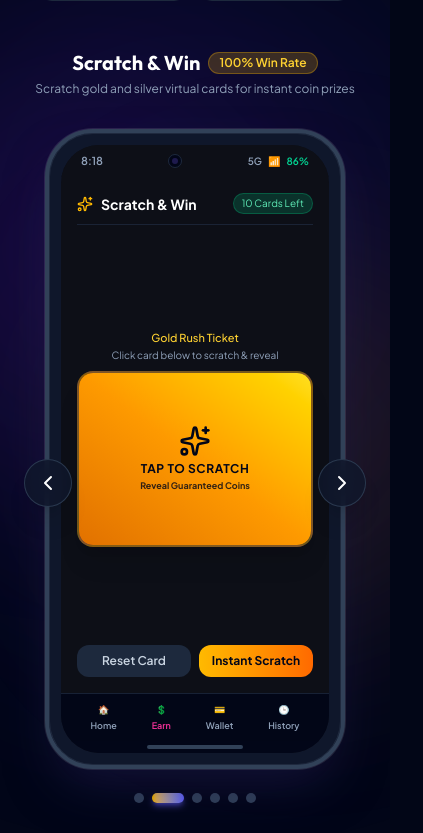
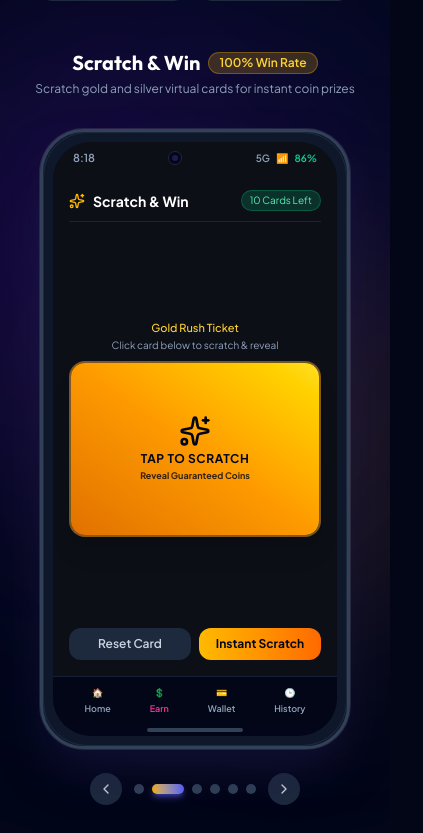
Before and after one commit to ranjangamer78/offiaclTaskEarn, a React (Vite) app: page / in a window 390 px wide. Shown: the part 1800-2633 px from the top of the page, 423 px wide, since content can reach past the window. Built offline with nearby package versions, Linux system fonts and the light colour scheme.

Commit message:
fix: improve robustness and UI stability
- Add storage access checks to avoid runtime errors in iframes/private browsing
- Improve GitHub Pages routing and error boundary handling
- Optimize slider layout responsiveness and browser compatibility settings

```diff
--- a/index.html
+++ b/index.html
@@ -11,36 +11,33 @@
     <meta name="theme-color" content="#020617" />
     <meta name="twitter:card" content="summary_large_image" />
     <style>
-      /* Ensure no white screen flash while loading */
+      /* Ensure clean dark background on all devices */
       html, body {
-        background-color: #020617 !important;
+        background-color: #020617;
         color: #f8fafc;
         margin: 0;
         padding: 0;
         min-height: 100vh;
-      }
-      @keyframes spin {
-        to { transform: rotate(360deg); }
+        overflow-x: hidden;
       }
     </style>
     <script>
-      // Automatically redirect to trailing slash on GitHub Pages so relative assets load properly
-      if (location.pathname.slice(-1) !== '/' && !location.pathname.split('/').pop().includes('.')) {
-        location.replace(location.pathname + '/' + location.search + location.hash);
-      }
+      // Safe trailing-slash normalization for GitHub Pages custom directories
+      (function() {
+        try {
+          var p = location.pathname;
+          if (p.length > 1 && !p.endsWith('/') && p.indexOf('.') === -1) {
+            location.replace(p + '/' + location.search + location.hash);
+          }
+        } catch (e) {}
+      })();
     </script>
     <link rel="preconnect" href="https://fonts.googleapis.com" />
     <link rel="preconnect" href="https://fonts.gstatic.com" crossorigin />
     <link href="https://fonts.googleapis.com/css2?family=Outfit:wght@400;500;600;700;800;900&family=Plus+Jakarta+Sans:wght@400;500;600;700&display=swap" rel="stylesheet" />
   </head>
   <body class="bg-slate-950 text-slate-100 font-['Plus_Jakarta_Sans',sans-serif] antialiased selection:bg-indigo-500 selection:text-white">
-    <div id="root">
-      <!-- Clean, minimal loader while React initializes -->
-      <div style="min-height: 100vh; display: flex; flex-direction: column; align-items: center; justify-content: center; background-color: #020617; color: #f8fafc; font-family: sans-serif; text-align: center; padding: 20px;">
-        <div style="width: 44px; height: 44px; border: 3.5px solid #1e293b; border-top-color: #f59e0b; border-radius: 50%; animation: spin 0.8s linear infinite;"></div>
-        <p style="margin-top: 14px; font-weight: 800; font-size: 16px; color: #f8fafc; letter-spacing: 0.04em;">TaskEarn</p>
-      </div>
-    </div>
+    <div id="root"></div>
     <script type="module" src="/src/main.tsx"></script>
   </body>
 </html>
--- a/src/App.tsx
+++ b/src/App.tsx
@@ -14,9 +14,10 @@ import { Download, Sparkles, CheckCircle2, ShieldCheck } from 'lucide-react';
 
 export default function App() {
   const [downloadConfig, setDownloadConfig] = useState<DownloadConfig>(() => {
-    const saved = localStorage.getItem('taskearn_download_config');
+    try {
+      if (typeof window !== 'undefined' && typeof window.localStorage !== 'undefined') {
+        const saved = window.localStorage.getItem('taskearn_download_config');
         if (saved) {
-      try {
           const parsed = JSON.parse(saved);
           // Ensure apkUrl points to the latest MediaFire or custom download URL
           if (!parsed.apkUrl || parsed.apkUrl === '/TaskEarn.apk' || parsed.apkUrl.includes('drive.google.com') || parsed.apkUrl.includes('/downloads/')) {
@@ -29,9 +30,11 @@ export default function App() {
             ...DEFAULT_DOWNLOAD_CONFIG,
             ...parsed,
           };
+        }
+      }
     } catch (e) {
-        return DEFAULT_DOWNLOAD_CONFIG;
-      }
+      // Storage access may be denied in iframe or private browsing
+      console.warn('LocalStorage access unavailable:', e);
     }
     return DEFAULT_DOWNLOAD_CONFIG;
   });
@@ -44,19 +47,29 @@ export default function App() {
   // Monitor scroll for mobile sticky download button
   useEffect(() => {
     const handleScroll = () => {
+      try {
         if (window.scrollY > 400) {
           setShowStickyDownload(true);
         } else {
           setShowStickyDownload(false);
         }
+      } catch (e) {
+        // Safe scroll check
+      }
     };
-    window.addEventListener('scroll', handleScroll);
+    window.addEventListener('scroll', handleScroll, { passive: true });
     return () => window.removeEventListener('scroll', handleScroll);
   }, []);
 
   const handleUpdateConfig = (newConfig: DownloadConfig) => {
     setDownloadConfig(newConfig);
-    localStorage.setItem('taskearn_download_config', JSON.stringify(newConfig));
+    try {
+      if (typeof window !== 'undefined' && typeof window.localStorage !== 'undefined') {
+        window.localStorage.setItem('taskearn_download_config', JSON.stringify(newConfig));
+      }
+    } catch (e) {
+      console.warn('LocalStorage write unavailable:', e);
+    }
   };
 
   // Primary download handler: triggers direct APK download to File Manager via MediaFire / configured link
--- a/src/components/PhoneMockupSlider.tsx
+++ b/src/components/PhoneMockupSlider.tsx
@@ -148,12 +148,12 @@ export const PhoneMockupSlider: React.FC<PhoneMockupSliderProps> = ({ onDownload
         {/* Central Phone Mockup Container */}
         <div className="relative flex flex-col items-center justify-center">
 
-          {/* Navigation Arrows for Desktop */}
+          {/* Navigation Arrows for Desktop & Tablets */}
           <button
             id="slider-prev-btn"
             onClick={handlePrev}
             aria-label="Previous screenshot"
-            className="absolute left-2 sm:left-6 lg:left-12 top-1/2 -translate-y-1/2 z-20 w-12 h-12 rounded-full bg-slate-900/80 border border-slate-700/80 text-white flex items-center justify-center hover:bg-indigo-600 hover:border-indigo-500 transition-all duration-200 backdrop-blur-md shadow-xl hover:scale-110 cursor-pointer"
+            className="hidden sm:flex absolute left-1 sm:left-4 md:left-8 lg:left-12 top-1/2 -translate-y-1/2 z-20 w-11 h-11 rounded-full bg-slate-900/90 border border-slate-700/80 text-white items-center justify-center hover:bg-indigo-600 hover:border-indigo-500 transition-all duration-200 backdrop-blur-md shadow-xl hover:scale-110 cursor-pointer"
           >
             <ChevronLeft className="w-6 h-6" />
           </button>
@@ -162,7 +162,7 @@ export const PhoneMockupSlider: React.FC<PhoneMockupSliderProps> = ({ onDownload
             id="slider-next-btn"
             onClick={handleNext}
             aria-label="Next screenshot"
-            className="absolute right-2 sm:right-6 lg:right-12 top-1/2 -translate-y-1/2 z-20 w-12 h-12 rounded-full bg-slate-900/80 border border-slate-700/80 text-white flex items-center justify-center hover:bg-indigo-600 hover:border-indigo-500 transition-all duration-200 backdrop-blur-md shadow-xl hover:scale-110 cursor-pointer"
+            className="hidden sm:flex absolute right-1 sm:right-4 md:right-8 lg:right-12 top-1/2 -translate-y-1/2 z-20 w-11 h-11 rounded-full bg-slate-900/90 border border-slate-700/80 text-white items-center justify-center hover:bg-indigo-600 hover:border-indigo-500 transition-all duration-200 backdrop-blur-md shadow-xl hover:scale-110 cursor-pointer"
           >
             <ChevronRight className="w-6 h-6" />
           </button>
@@ -188,8 +188,8 @@ export const PhoneMockupSlider: React.FC<PhoneMockupSliderProps> = ({ onDownload
             </motion.div>
           </div>
 
-          {/* The Smartphone Frame */}
-          <div className="relative w-[300px] sm:w-[330px] md:w-[360px] h-[640px] sm:h-[680px] md:h-[720px] rounded-[48px] bg-slate-900 p-3 shadow-2xl shadow-indigo-950/60 border-[4px] border-slate-700 ring-1 ring-white/10 select-none">
+          {/* The Smartphone Frame - 100% Device Friendly on all screens */}
+          <div className="relative w-full max-w-[310px] sm:max-w-[340px] md:max-w-[360px] h-[620px] sm:h-[680px] md:h-[720px] rounded-[44px] sm:rounded-[48px] bg-slate-900 p-2.5 sm:p-3 shadow-2xl shadow-indigo-950/60 border-[3px] sm:border-[4px] border-slate-700 ring-1 ring-white/10 select-none mx-auto">
             {/* Glossy inner metallic frame line */}
             <div className="absolute inset-0 rounded-[44px] pointer-events-none border border-slate-500/20" />
 
@@ -768,8 +768,16 @@ export const PhoneMockupSlider: React.FC<PhoneMockupSliderProps> = ({ onDownload
             </div>
           </div>
 
-          {/* Slider Indicator Dots */}
-          <div className="flex items-center gap-2 mt-6">
+          {/* Slider Indicator Dots with mobile controls */}
+          <div className="flex items-center gap-3 mt-6">
+            <button
+              onClick={handlePrev}
+              aria-label="Previous screenshot"
+              className="p-2 rounded-full bg-slate-800 text-slate-300 hover:text-white sm:hidden cursor-pointer"
+            >
+              <ChevronLeft className="w-4 h-4" />
+            </button>
+            <div className="flex items-center gap-2">
               {SCREENSHOT_SLIDES.map((_, idx) => (
                 <button
                   key={idx}
@@ -783,6 +791,14 @@ export const PhoneMockupSlider: React.FC<PhoneMockupSliderProps> = ({ onDownload
                   }`}
                 />
               ))}
+            </div>
+            <button
+              onClick={handleNext}
+              aria-label="Next screenshot"
+              className="p-2 rounded-full bg-slate-800 text-slate-300 hover:text-white sm:hidden cursor-pointer"
+            >
+              <ChevronRight className="w-4 h-4" />
+            </button>
           </div>
 
           {/* Prompt explicit requirement: Add a “Download Now” button below the slider */}
--- a/src/main.tsx
+++ b/src/main.tsx
@@ -9,31 +9,28 @@ interface Props {
 
 interface State {
   hasError: boolean;
-  error: Error | null;
+  errorMessage: string;
 }
 
-class ErrorBoundary extends Component<Props, State> {
-  public declare props: Props;
+class ErrorBoundary extends React.Component<Props, State> {
+  state: State = {
+    hasError: false,
+    errorMessage: '',
+  };
 
   constructor(props: Props) {
     super(props);
-    this.props = props;
   }
 
-  public state: State = {
-    hasError: false,
-    error: null,
-  };
-
-  public static getDerivedStateFromError(error: Error): State {
-    return { hasError: true, error };
+  static getDerivedStateFromError(error: Error): State {
+    return { hasError: true, errorMessage: error?.message || 'Error occurred' };
   }
 
-  public componentDidCatch(error: Error, errorInfo: ErrorInfo) {
+  componentDidCatch(error: Error, errorInfo: ErrorInfo) {
     console.error('TaskEarn App Runtime Error:', error, errorInfo);
   }
 
-  public render() {
+  render() {
     if (this.state.hasError) {
       return (
         <div style={{
@@ -65,7 +62,7 @@ class ErrorBoundary extends Component<Props, State> {
             TaskEarn
           </h1>
           <p style={{ maxWidth: '440px', color: '#94a3b8', fontSize: '14px', marginBottom: '24px', lineHeight: '1.6' }}>
-            {this.state.error?.message || 'Something went wrong while initializing the application.'}
+            {this.state.errorMessage || 'Something went wrong while initializing the application.'}
           </p>
           <button
             onClick={() => window.location.reload()}
@@ -86,7 +83,7 @@ class ErrorBoundary extends Component<Props, State> {
       );
     }
 
-    return this.props.children;
+    return (this as any).props.children;
   }
 }
 
--- a/vite.config.ts
+++ b/vite.config.ts
@@ -11,6 +11,10 @@ export default defineConfig(({ command }) => {
 
   return {
     base,
+    build: {
+      target: ['es2020', 'edge88', 'firefox78', 'chrome87', 'safari14'],
+      cssTarget: 'chrome61',
+    },
     plugins: [
       react(),
       tailwindcss(),
```
Lines whose indentation alone changed are shown as unchanged.
